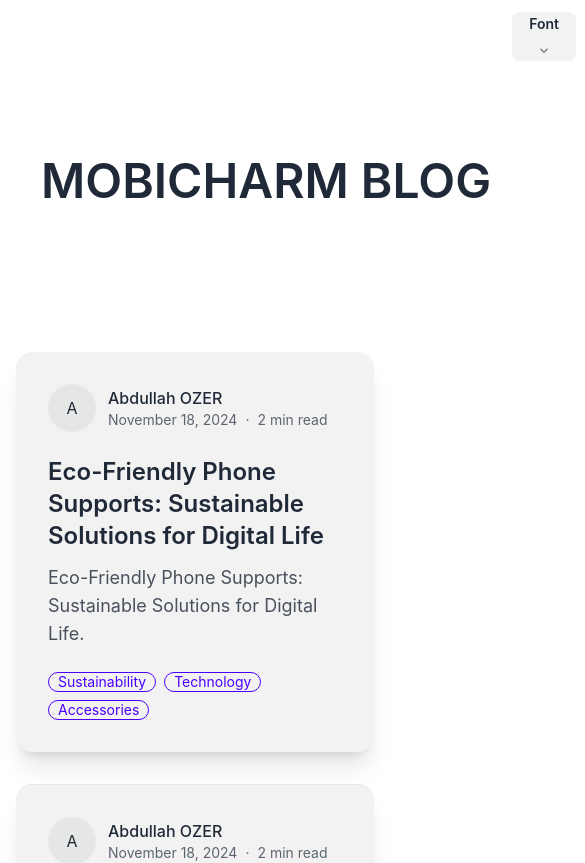
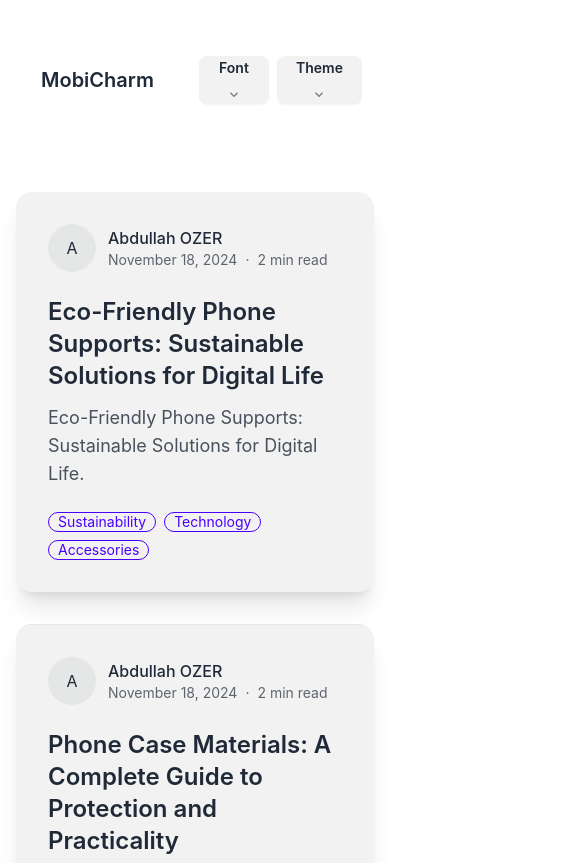
Before and after one commit to abdullahozer11/markdown-blog, a Next.js app: page / in a window 390 px wide. Shown: the top 863 px of the page, 585 px wide, since content can reach past the window. Built offline with nearby package versions, Linux system fonts and the light colour scheme.

Commit message:
Mobile responsiveness issue

```diff
--- a/components/FontSelector.js
+++ b/components/FontSelector.js
@@ -1,6 +1,6 @@
 import {useState} from "react";
 
-const FontSelector = () => {
+export default function FontSelector() {
     const [selectedFont, setSelectedFont] = useState('inter');
 
     const fonts = [
@@ -21,7 +21,7 @@
     };
 
     return (
-        <div className="dropdown mb-72">
+        <div className="dropdown">
             <div tabIndex={0} role="button" className="btn m-1">
                 Font
                 <svg
@@ -52,5 +52,3 @@
         </div>
     );
 };
-
-export default FontSelector;
--- a/components/Header.js
+++ b/components/Header.js
@@ -5,20 +5,15 @@
 
 export default function Header() {
     return (
-        <header className="border-b border-base-300 h-80">
-            <div className="navbar bg-base-100">
-                <div className="navbar-center">
-                    <Link href="/" className="btn btn-ghost text-5xl normal-case">
-                        MOBICHARM BLOG
-                    </Link>
-                </div>
-                <div className="navbar-end">
-                    <div className="flex gap-2">
-                        <FontSelector />
-                        <ThemeToggle />
-                    </div>
-                </div>
+        <div className="navbar bg-base-100 h-40">
+            <div className="navbar-start">
+                <a className="btn btn-ghost text-xl lg:text-4xl ">MobiCharm</a>
             </div>
-        </header>
+
+            <div className="navbar-end">
+                <FontSelector/>
+                <ThemeToggle/>
+            </div>
+        </div>
     );
 }
--- a/components/ThemeToggle.js
+++ b/components/ThemeToggle.js
@@ -38,7 +38,7 @@
 
 export default function ThemeToggle() {
     return (
-        <div className="dropdown mb-72">
+        <div className="dropdown">
             <div tabIndex={0} role="button" className="btn m-1">
                 Theme
                 <svg
@@ -51,7 +51,7 @@
                     <path d="M1799 349l242 241-1017 1017L7 590l242-241 775 775 775-775z"/>
                 </svg>
             </div>
-            <ul tabIndex={0} className="dropdown-content bg-base-300 rounded-box z-[1] w-52 p-2 shadow-2xl">
+            <ul tabIndex={0} className="dropdown-content bg-base-300 rounded-box z-[1] shadow-2xl">
                 {themes.map((theme) => (
                     <li key={theme}>
                         <input
```
